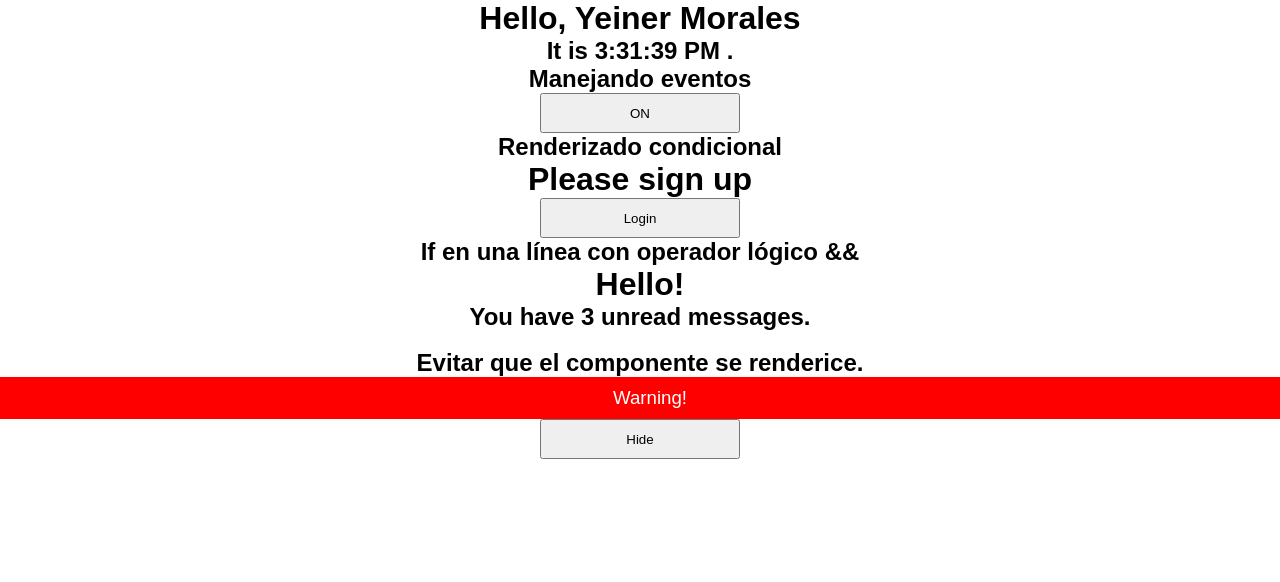
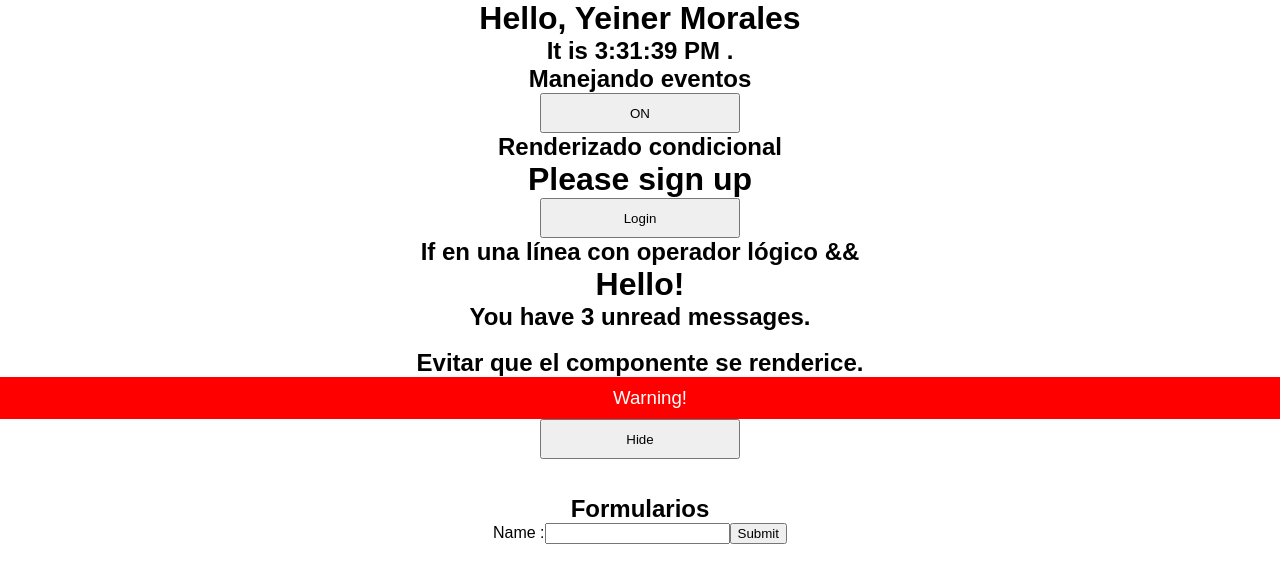
Before and after one commit to yeiner/aprendiendo-react, a React (Create React App) app in the folder app-react/: page / in a window 1280 px wide. Shown: the top 582 px of the page. Built offline with nearby package versions, Linux system fonts and the light colour scheme.

Commit message:
Formularios en react :traffic_light:

```diff
--- a/app-react/src/App.js
+++ b/app-react/src/App.js
@@ -6,6 +6,7 @@
 import Toggle from './components/Toggle'
 import LoginControl from './components/LoginControl'
 import Page from './components/Page/Page'
+import NameForm from './components/Formulario/NameForm'
 
 function App () {
   return (
@@ -28,6 +29,12 @@
         <br />
         <h2>Evitar que el componente se renderice. </h2>
         <Page />
+      </div>
+      <br />
+      <br />
+      <div>
+        <h2>Formularios</h2>
+        <NameForm />
       </div>
     </div>
   );
--- /dev/null
+++ b/app-react/src/components/Formulario/NameForm.js
@@ -0,0 +1,39 @@
+import React  from 'react'
+
+class NameForm extends React.Component {
+    constructor(props){
+        super(props);
+        this.state = {value: ''};
+
+        this.handleChange = this.handleChange.bind(this);
+        this.handleSubmit = this.handleSubmit.bind(this);
+    }
+
+    handleChange(event) {
+        this.setState({value: event.target.value});
+    }
+
+    //Nombres escritos con todas las letras en mayúscula.
+    handleSubmit(event) {
+        alert('A name was submitted : ' + this.state.value);
+        event.preventDefault();
+    }
+
+    handleChange(event) {
+        this.setState({value: event.target.value.toUpperCase()});
+    }
+
+    render() {
+        return (
+            <form onSubmit={this.handleSubmit}>
+                <label>
+                    Name :
+                    <input type="text" value={this.state.value} onChange={this.handleChange} />
+                </label>
+                <input type="submit" value="Submit" />
+            </form>
+        );
+    }
+}
+
+export default NameForm;
```
